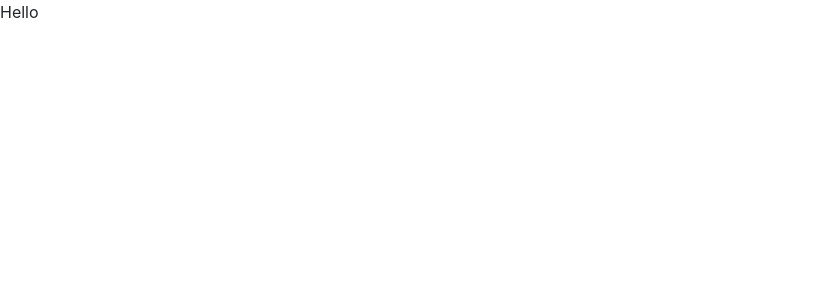
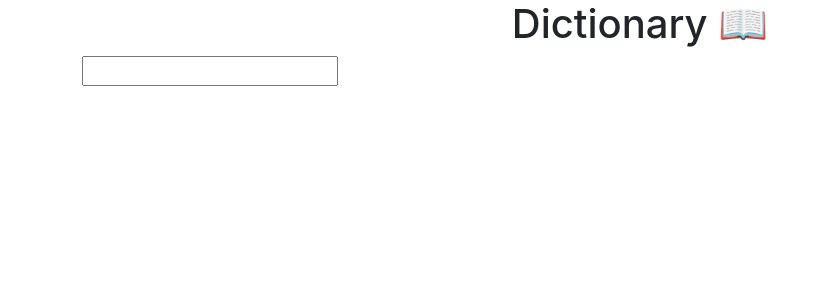
Before and after one commit to ShianneJT/dictionary-project, a React (Create React App) app: page / in a window 1280 px wide. Shown: the top 300 px of the page, without its empty margins (0-828 px from the left). Built offline with nearby package versions, Linux system fonts and the light colour scheme.

Commit message:
search form

```diff
--- a/src/App.js
+++ b/src/App.js
@@ -1,5 +1,13 @@
 import "./App.css";
+import Dictionary from "./Dictionary";
 
 export default function App() {
-	return <div className="App">Hello</div>;
+	return (
+		<div className="App">
+			<header>
+				<h1 className="text-center">Dictionary 📖</h1>
+			</header>
+			<Dictionary />
+		</div>
+	);
 }
--- /dev/null
+++ b/src/Dictionary.js
@@ -0,0 +1,25 @@
+import React, { useState } from "react";
+import "./Dictionary.css";
+
+export default function Dictionary() {
+	const [keyword, setKeyword] = useState("");
+
+	function handleKeywordChange(event) {
+		setKeyword(event.target.value);
+	}
+
+	function search(event) {
+		event.preventDefault();
+		alert(`Searching for ${keyword}`);
+	}
+
+	return (
+		<div className="Dictionary">
+			<div className="container">
+				<form onSubmit={search}>
+					<input type="search" onChange={handleKeywordChange} />
+				</form>
+			</div>
+		</div>
+	);
+}
```
Also changed, not shown: src/Dictionary.css (added).
